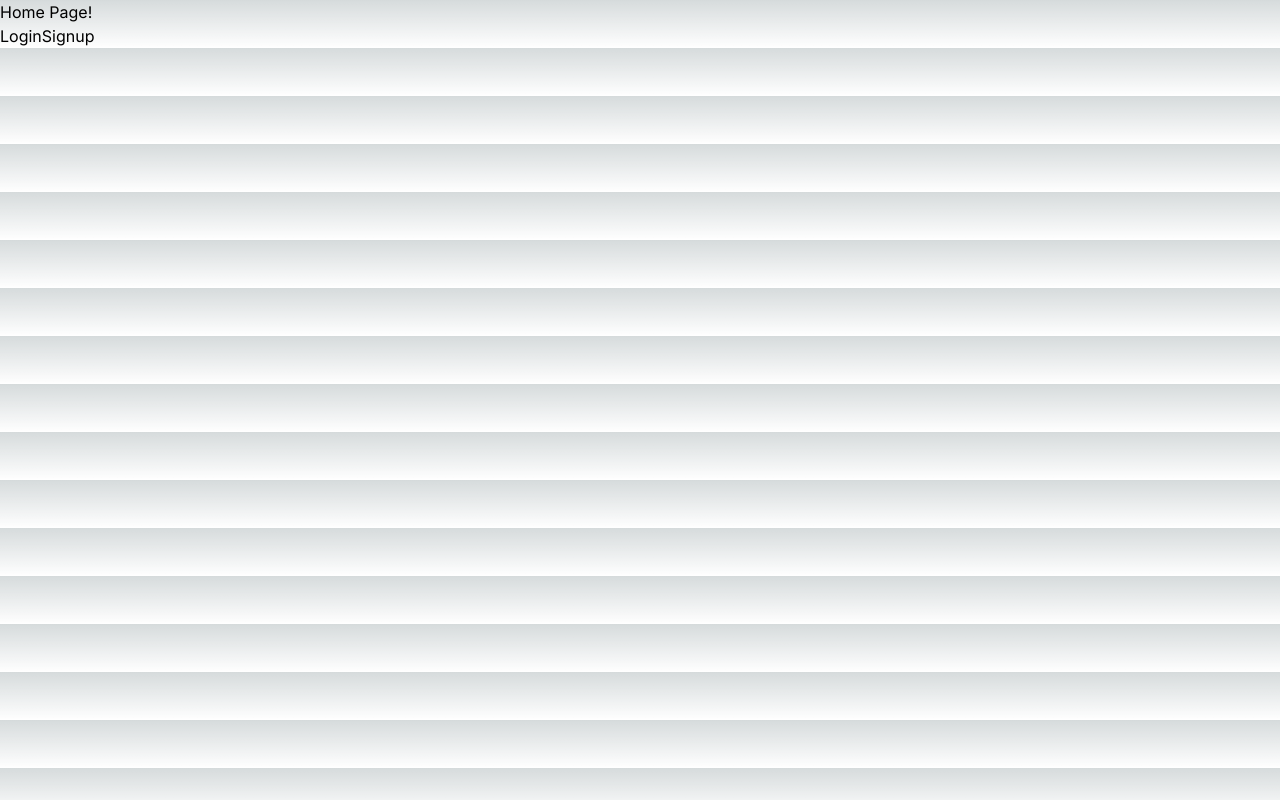
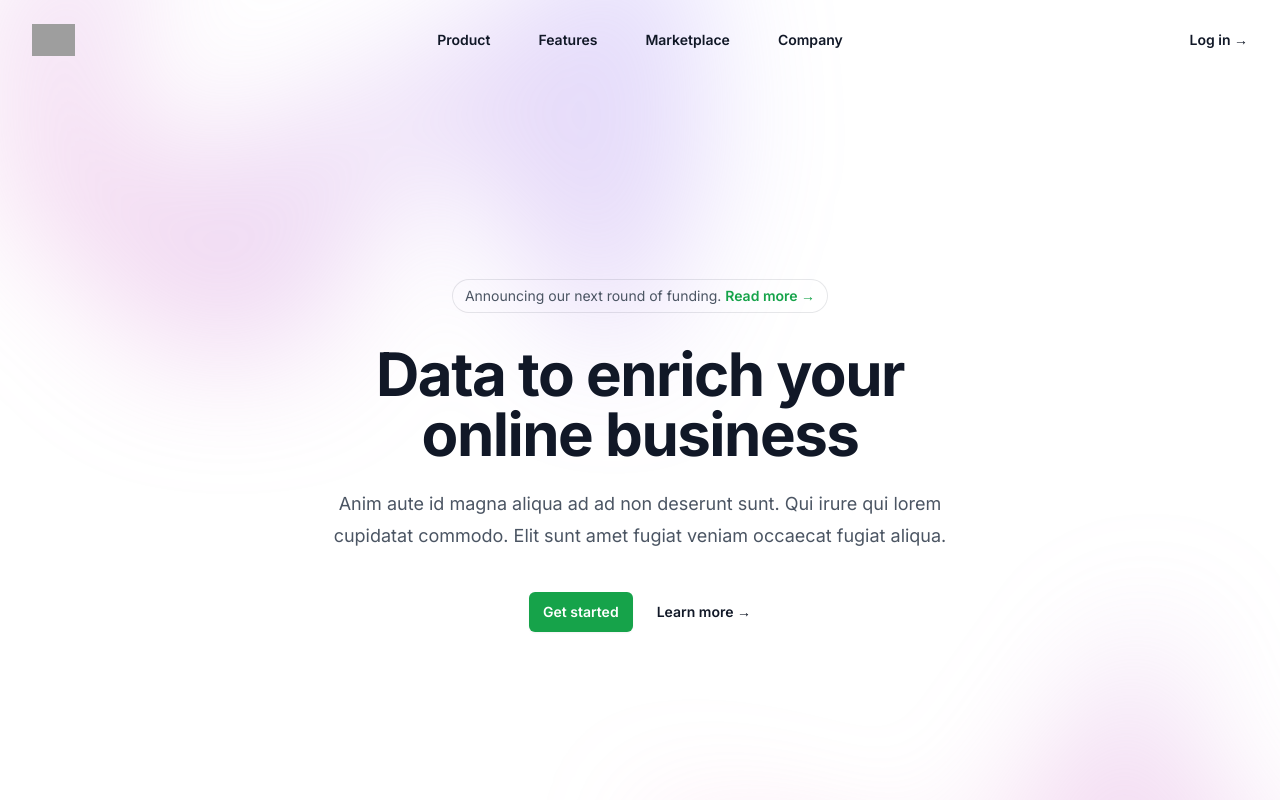
Before and after one commit to Citra-citoru/next-auth, a Next.js app: page / in a window 1280 px wide. Shown: the top 800 px of the page. Built offline with nearby package versions, Linux system fonts and the light colour scheme; grey boxes are pictures that could not be loaded.

Commit message:
add template for landing page

```diff
--- a/package.json
+++ b/package.json
@@ -16,6 +16,7 @@
     "@fortawesome/free-brands-svg-icons": "^6.4.2",
     "@fortawesome/free-solid-svg-icons": "^6.4.2",
     "@fortawesome/react-fontawesome": "^0.2.0",
+    "@headlessui/react": "^1.7.17",
     "@types/node": "20.5.0",
     "@types/react": "18.2.20",
     "@types/react-dom": "18.2.7",
--- a/src/app/page.tsx
+++ b/src/app/page.tsx
@@ -1,10 +1,158 @@
+"use client"
 import Link from 'next/link'
-export default function Home() {
+import { useState } from 'react'
+import { Dialog } from '@headlessui/react'
+
+const navigation = [
+  { name: 'Product', href: '#' },
+  { name: 'Features', href: '#' },
+  { name: 'Marketplace', href: '#' },
+  { name: 'Company', href: '#' },
+]
+
+export default function Example() {
+  const [mobileMenuOpen, setMobileMenuOpen] = useState(false)
+
   return (
-    <>
-      <h1>Home Page!</h1>
-      <Link href="/login">Login</Link>
-      <Link href="/signup">Signup</Link>
-    </>
+    <div className="bg-white">
+      <header className="absolute inset-x-0 top-0 z-50">
+        <nav className="flex items-center justify-between p-6 lg:px-8" aria-label="Global">
+          <div className="flex lg:flex-1">
+            <a href="#" className="-m-1.5 p-1.5">
+              <span className="sr-only">Your Company</span>
+              <img
+                className="h-8 w-auto"
+                src="https://tailwindui.com/img/logos/mark.svg?color=green&shade=500"
+                alt=""
+              />
+            </a>
+          </div>
+          <div className="flex lg:hidden">
+            <button
+              type="button"
+              className="-m-2.5 inline-flex items-center justify-center rounded-md p-2.5 text-gray-700"
+              onClick={() => setMobileMenuOpen(true)}
+            >
+              <span className="sr-only">Open main menu</span>
+            </button>
+          </div>
+          <div className="hidden lg:flex lg:gap-x-12">
+            {navigation.map((item) => (
+              <a key={item.name} href={item.href} className="text-sm font-semibold leading-6 text-gray-900">
+                {item.name}
+              </a>
+            ))}
+          </div>
+          <div className="hidden lg:flex lg:flex-1 lg:justify-end">
+            <Link href="/login" className="text-sm font-semibold leading-6 text-gray-900">
+              Log in <span aria-hidden="true">&rarr;</span>
+            </Link>
+          </div>
+        </nav>
+        <Dialog as="div" className="lg:hidden" open={mobileMenuOpen} onClose={setMobileMenuOpen}>
+          <div className="fixed inset-0 z-50" />
+          <Dialog.Panel className="fixed inset-y-0 right-0 z-50 w-full overflow-y-auto bg-white px-6 py-6 sm:max-w-sm sm:ring-1 sm:ring-gray-900/10">
+            <div className="flex items-center justify-between">
+              <a href="#" className="-m-1.5 p-1.5">
+                <span className="sr-only">Your Company</span>
+                <img
+                  className="h-8 w-auto"
+                  src="https://tailwindui.com/img/logos/mark.svg?color=green&shade=500"
+                  alt=""
+                />
+              </a>
+              <button
+                type="button"
+                className="-m-2.5 rounded-md p-2.5 text-gray-700"
+                onClick={() => setMobileMenuOpen(false)}
+              >
+                <span className="sr-only">Close menu</span>
+              </button>
+            </div>
+            <div className="mt-6 flow-root">
+              <div className="-my-6 divide-y divide-gray-500/10">
+                <div className="space-y-2 py-6">
+                  {navigation.map((item) => (
+                    <a
+                      key={item.name}
+                      href={item.href}
+                      className="-mx-3 block rounded-lg px-3 py-2 text-base font-semibold leading-7 text-gray-900 hover:bg-green"
+                    >
+                      {item.name}
+                    </a>
+                  ))}
+                </div>
+                <div className="py-6">
+                  <a
+                    href="#"
+                    className="-mx-3 block rounded-lg px-3 py-2.5 text-base font-semibold leading-7 text-gray-900 hover:bg-green"
+                  >
+                    Log in
+                  </a>
+                </div>
+              </div>
+            </div>
+          </Dialog.Panel>
+        </Dialog>
+      </header>
+
+      <div className="relative isolate px-6 pt-14 lg:px-8">
+        <div
+          className="absolute inset-x-0 -top-40 -z-10 transform-gpu overflow-hidden blur-3xl sm:-top-80"
+          aria-hidden="true"
+        >
+          <div
+            className="relative left-[calc(50%-11rem)] aspect-[1155/678] w-[36.125rem] -translate-x-1/2 rotate-[30deg] bg-gradient-to-tr from-[#ff80b5] to-[#9089fc] opacity-30 sm:left-[calc(50%-30rem)] sm:w-[72.1875rem]"
+            style={{
+              clipPath:
+                'polygon(74.1% 44.1%, 100% 61.6%, 97.5% 26.9%, 85.5% 0.1%, 80.7% 2%, 72.5% 32.5%, 60.2% 62.4%, 52.4% 68.1%, 47.5% 58.3%, 45.2% 34.5%, 27.5% 76.7%, 0.1% 64.9%, 17.9% 100%, 27.6% 76.8%, 76.1% 97.7%, 74.1% 44.1%)',
+            }}
+          />
+        </div>
+        <div className="mx-auto max-w-2xl py-32 sm:py-48 lg:py-56">
+          <div className="hidden sm:mb-8 sm:flex sm:justify-center">
+            <div className="relative rounded-full px-3 py-1 text-sm leading-6 text-gray-600 ring-1 ring-gray-900/10 hover:ring-gray-900/20">
+              Announcing our next round of funding.{' '}
+              <a href="#" className="font-semibold text-green-600">
+                <span className="absolute inset-0" aria-hidden="true" />
+                Read more <span aria-hidden="true">&rarr;</span>
+              </a>
+            </div>
+          </div>
+          <div className="text-center">
+            <h1 className="text-4xl font-bold tracking-tight text-gray-900 sm:text-6xl">
+              Data to enrich your online business
+            </h1>
+            <p className="mt-6 text-lg leading-8 text-gray-600">
+              Anim aute id magna aliqua ad ad non deserunt sunt. Qui irure qui lorem cupidatat commodo. Elit sunt amet
+              fugiat veniam occaecat fugiat aliqua.
+            </p>
+            <div className="mt-10 flex items-center justify-center gap-x-6">
+              <a
+                href="#"
+                className="rounded-md bg-green-600 px-3.5 py-2.5 text-sm font-semibold text-white shadow-sm hover:bg-green-500 focus-visible:outline focus-visible:outline-2 focus-visible:outline-offset-2 focus-visible:outline-green-600"
+              >
+                Get started
+              </a>
+              <a href="#" className="text-sm font-semibold leading-6 text-gray-900">
+                Learn more <span aria-hidden="true">→</span>
+              </a>
+            </div>
+          </div>
+        </div>
+        <div
+          className="absolute inset-x-0 top-[calc(100%-13rem)] -z-10 transform-gpu overflow-hidden blur-3xl sm:top-[calc(100%-30rem)]"
+          aria-hidden="true"
+        >
+          <div
+            className="relative left-[calc(50%+3rem)] aspect-[1155/678] w-[36.125rem] -translate-x-1/2 bg-gradient-to-tr from-[#ff80b5] to-[#9089fc] opacity-30 sm:left-[calc(50%+36rem)] sm:w-[72.1875rem]"
+            style={{
+              clipPath:
+                'polygon(74.1% 44.1%, 100% 61.6%, 97.5% 26.9%, 85.5% 0.1%, 80.7% 2%, 72.5% 32.5%, 60.2% 62.4%, 52.4% 68.1%, 47.5% 58.3%, 45.2% 34.5%, 27.5% 76.7%, 0.1% 64.9%, 17.9% 100%, 27.6% 76.8%, 76.1% 97.7%, 74.1% 44.1%)',
+            }}
+          />
+        </div>
+      </div>
+    </div>
   )
 }
```
Also changed, not shown: 1 other file (tests, documents, lock files or other folders).
